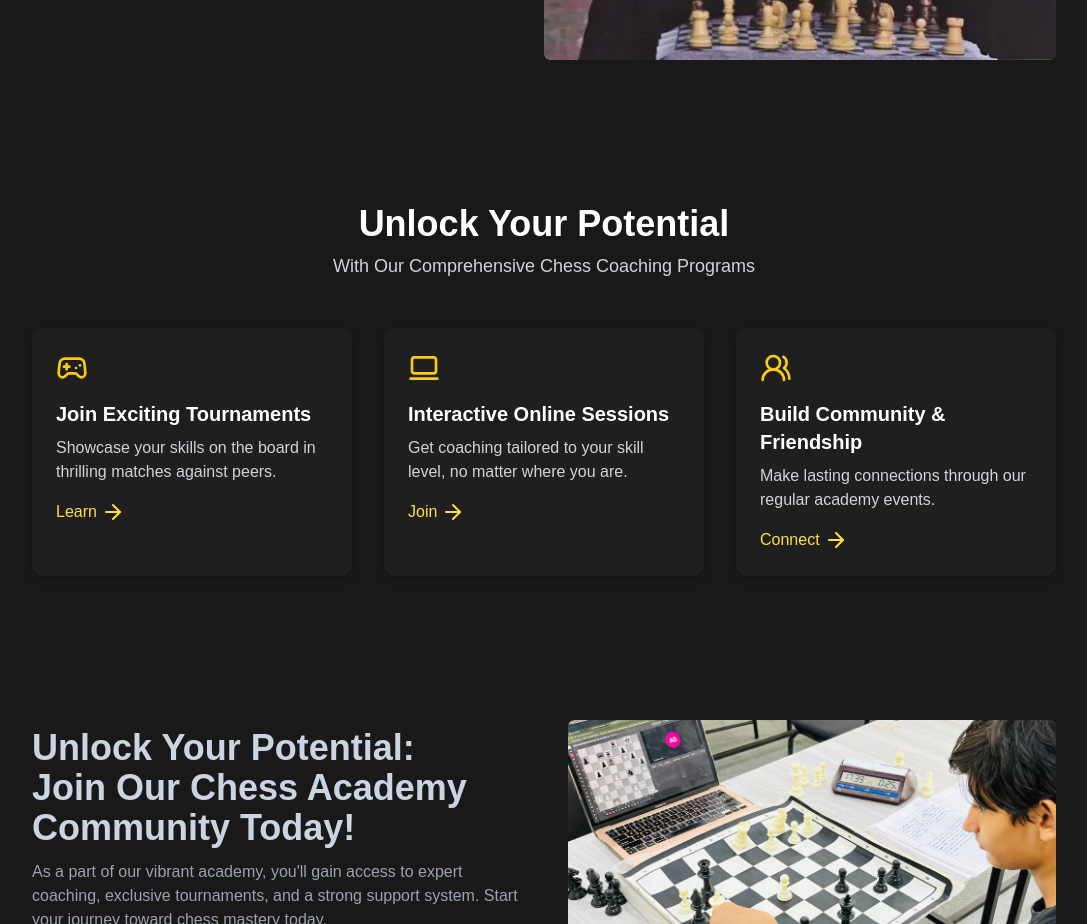
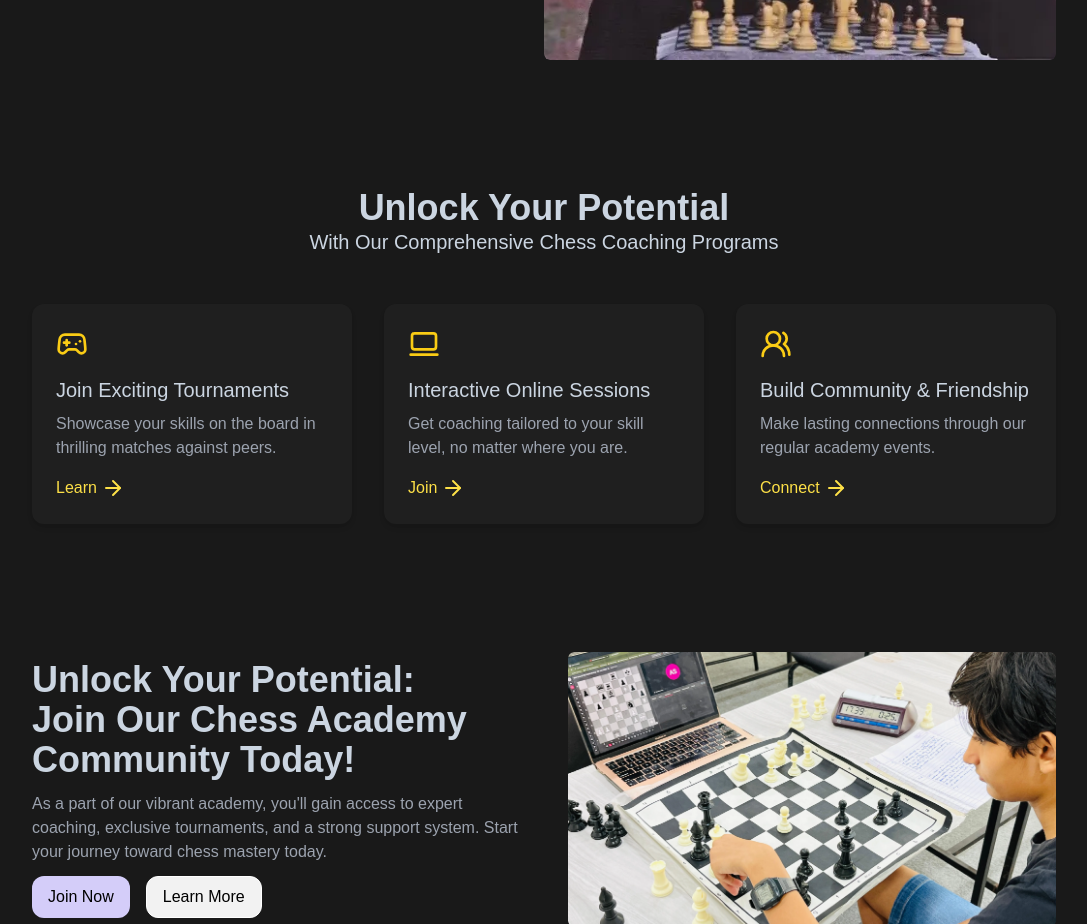
Before and after one commit to Bloivating-Major/Unicorn-, a React (Vite) app: page /about in a window 1280 px wide. Shown: the part 920-1844 px from the top of the page, without its empty margins (96-1183 px from the left). Built offline with nearby package versions, Linux system fonts and the light colour scheme.

Commit message:
Programs Overview Section Modified

```diff
--- a/src/components/organisms/ProgramsOverview.jsx
+++ b/src/components/organisms/ProgramsOverview.jsx
@@ -23,10 +23,10 @@ const programs = [
 
 const ProgramsOverview = () => {
   return (
-    <section className="container mx-auto bg-background-dark text-white px-6 py-20 md:px-20 lg:px-32">
+    <section className="section-wrapper max-sm:px-5">
       <div className="text-center mb-12">
-        <h2 className="text-3xl md:text-4xl font-bold mb-2">Unlock Your Potential</h2>
-        <p className="text-gray-300 text-lg">
+        <h2 className="heading-text">Unlock Your Potential</h2>
+        <p className="sub-heading-text">
           With Our Comprehensive Chess Coaching Programs
         </p>
       </div>
@@ -35,8 +35,8 @@ const ProgramsOverview = () => {
         {programs.map((item, index) => (
           <div key={index} className="bg-[#1f1f1f] p-6 rounded-xl shadow-md hover:shadow-xl transition">
             {item.icon}
-            <h3 className="text-xl font-semibold mt-4">{item.title}</h3>
-            <p className="text-gray-300 mt-2">{item.description}</p>
+            <h3 className="sub-heading-text mt-4">{item.title}</h3>
+            <p className="body-text mt-2">{item.description}</p>
             <button className="mt-4 text-yellow-300 hover:text-purple-100 transition flex items-center gap-1">
               {item.cta} <ArrowRight />
             </button>
```
